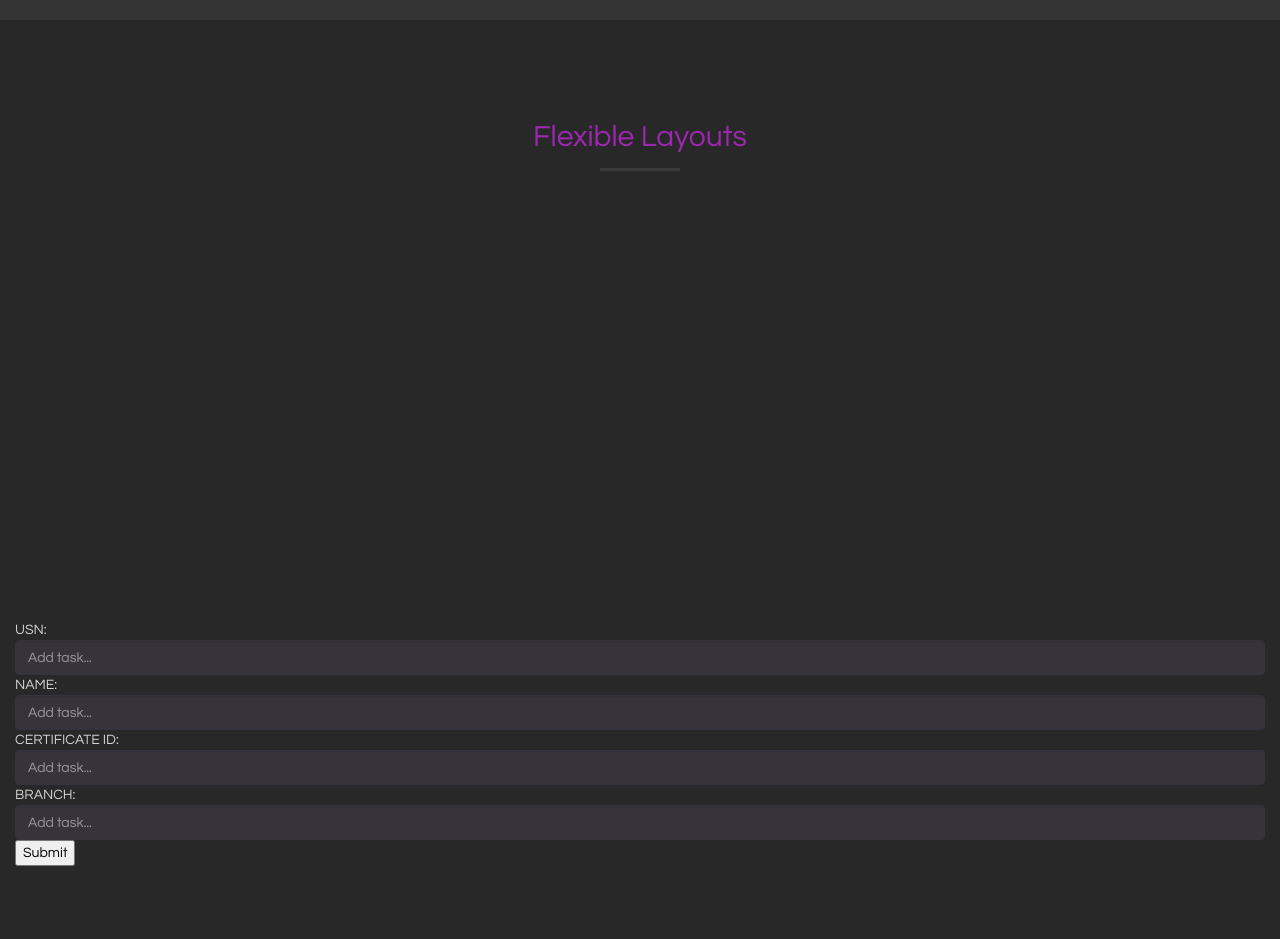
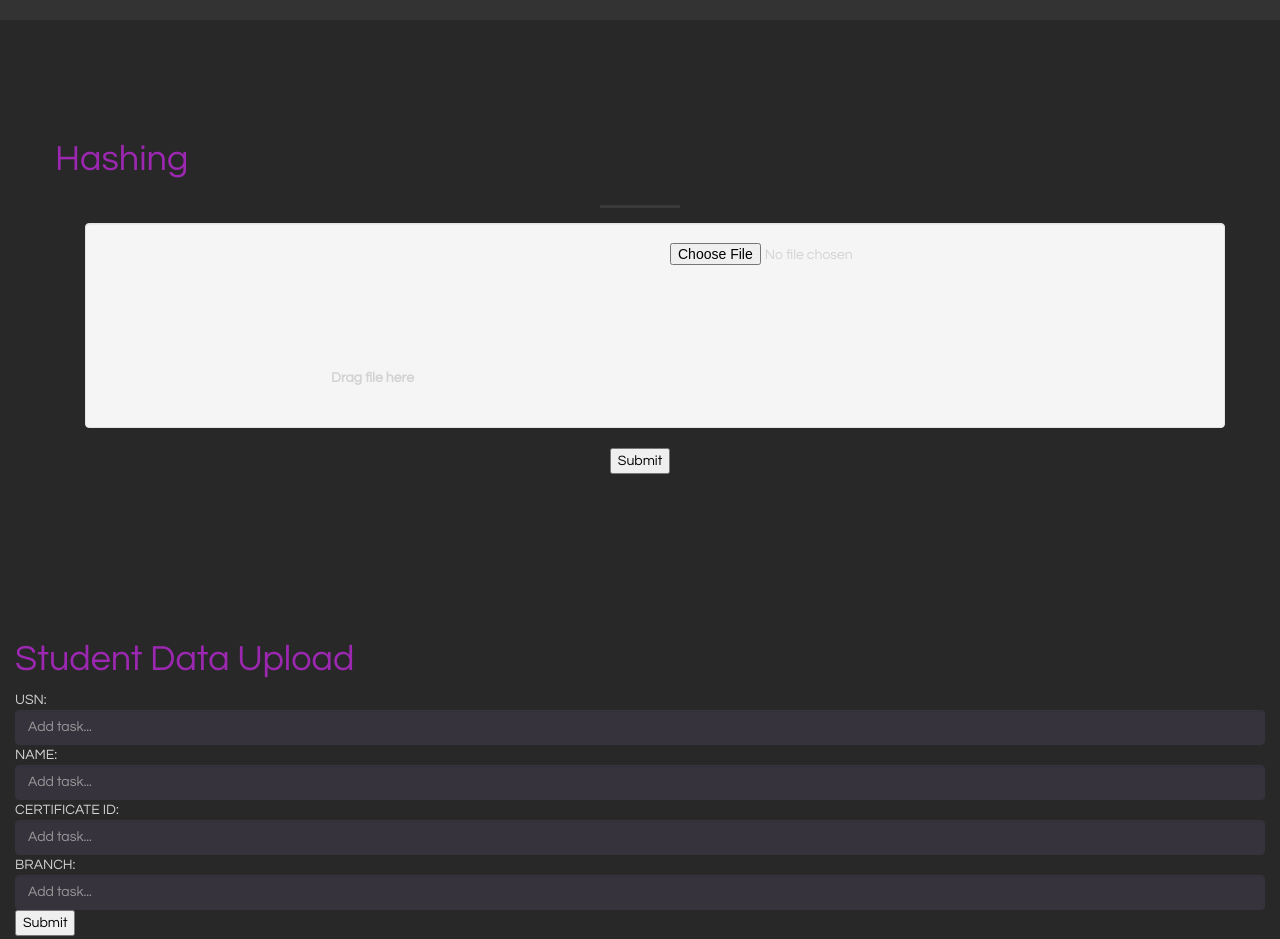
Before and after one commit to rishabjn/Final_Year_Project, a website: page src/index.html in a window 1280 px wide. Shown: the part 1380-2319 px from the top of the page. Drawn offline with nearby package versions, Linux system fonts and the light colour scheme; files whose address does not match are found by name.

Commit message:
odified:   src/index.html

```diff
--- a/src/index.html
+++ b/src/index.html
@@ -78,9 +78,33 @@
     <section id="two">
         <div class="container">
             <div class="row">
+                <h1><a target="_blank">Hashing</a></h1>
             <div class="col-lg-12 text-center">
-                    <h2 class="margin-top-0 text-primary">Flexible Layouts</h2>
+
             <hr class="primary">
+            <form onsubmit="myHash()">
+            <div class="container">
+
+            <div class="well" data-bind="fileDrag: fileData">
+                <div class="form-group row">
+                    <div class="col-md-6">
+                        <img style="height: 125px;" class="img-rounded  thumb" data-bind="attr: { src: fileData().dataURL }, visible: fileData().dataURL">
+                        <div data-bind="ifnot: fileData().dataURL">
+                            <label class="drag-label">Drag file here</label>
+                        </div>
+                    </div>
+                    <div class="col-md-6">
+                        <input type="file" data-bind="fileInput: fileData, customFileInput: {
+                          buttonClass: 'btn btn-success',
+                          fileNameClass: 'disabled form-control',
+                          onClear: onClear,
+                        }" accept="image/*">
+                        </div>
+                        </div>
+                    </div>
+                </div>
+        <input type="submit" STYLE="color: #000000">
+     </form>
    </div>
 </div>
 </div>
@@ -89,6 +113,7 @@
     <section id="three" class="no-padding">
         <div class="container-fluid">
             <div id="content">
+    <h1><a target="_blank" >Student Data Upload</a></h1>
           <form onSubmit="App.setStudent(); return true;">
               USN: <input id="usn" type="text" class="form-control"  placeholder="Add task..." required>
               NAME: <input id="name" type="text" class="form-control" placeholder="Add task..." required>
@@ -107,19 +132,13 @@
     </section>
     <section class="container-fluid" id="four">
         <div class="row">
+            <h1><a target="_blank" >Teacher Data Upload</a></h1>
             <form onSubmit="App.setTeacher(); return true;">
               NAME: <input id="name1" type="text" class="form-control" placeholder="Add task..." required>
               DEGREE: <input id="deg" type="text" class="form-control" placeholder="Add task..." required>
               DESIGNATION: <input id="des" type="text" class="form-control" placeholder="Add task..." required>
             <input type="submit" STYLE="color: #000000" >
             </form>
-            <ul id="taskList" class="list-unstyled">
-              <div class="taskTemplate" class="checkbox" style="display: none">
-                <label>
-                  <input type="checkbox" />
-                  <span class="content">Task content goes here...</span>
-                </label>
-              </div>
         </div>
             </div>
 
```
Lines whose indentation alone changed are shown as unchanged.
